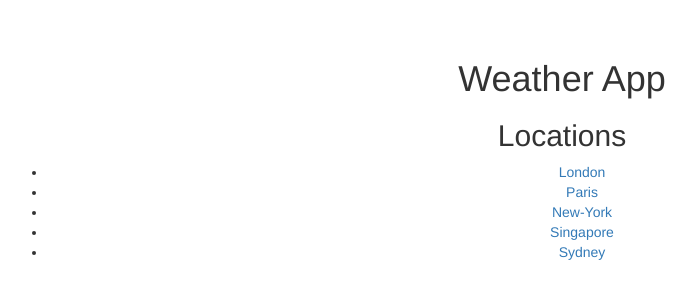
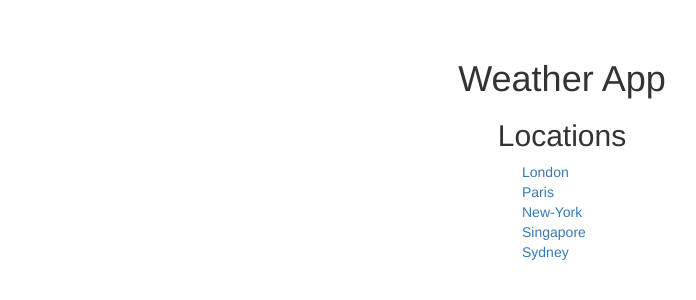
Before and after one commit to itwebdeveloper/weather, a PHP site: page / in a window 1280 px wide. Shown: the part 51-351 px from the top of the page, without its empty margins (78-774 px from the left). Run offline with PHP 8.4, Linux system fonts and the light colour scheme.

Commit message:
Format locations list

```diff
--- a/css/main.css
+++ b/css/main.css
@@ -1,7 +1,16 @@
 body {
     padding-top: 50px;
 }
+
 .starter-template {
     padding: 40px 15px;
     text-align: center;
 }
+
+#locations ul {
+    list-style-type: none;
+}
+
+#locations ul li {
+    text-align: left;
+}
--- a/index.php
+++ b/index.php
@@ -49,7 +49,8 @@
                     </div>
                 </div>
                 <div class="row">
-                    <div class="col-md-12">
+                    <div class="col-sm-0 col-md-5"></div>
+                    <div class="col-sm-12 col-md-2" id="locations">
                         <ul>
                             <li><a href="current.php?location=London">London</a></li>
                             <li><a href="current.php?location=Paris">Paris</a></li>
@@ -58,6 +59,7 @@
                             <li><a href="current.php?location=Sydney">Sydney</a></li>
                         </ul>
                     </div>
+                    <div class="col-sm-0 col-md-5"></div>
                 </div>
             </div>
         </div><!-- /.container -->
```
